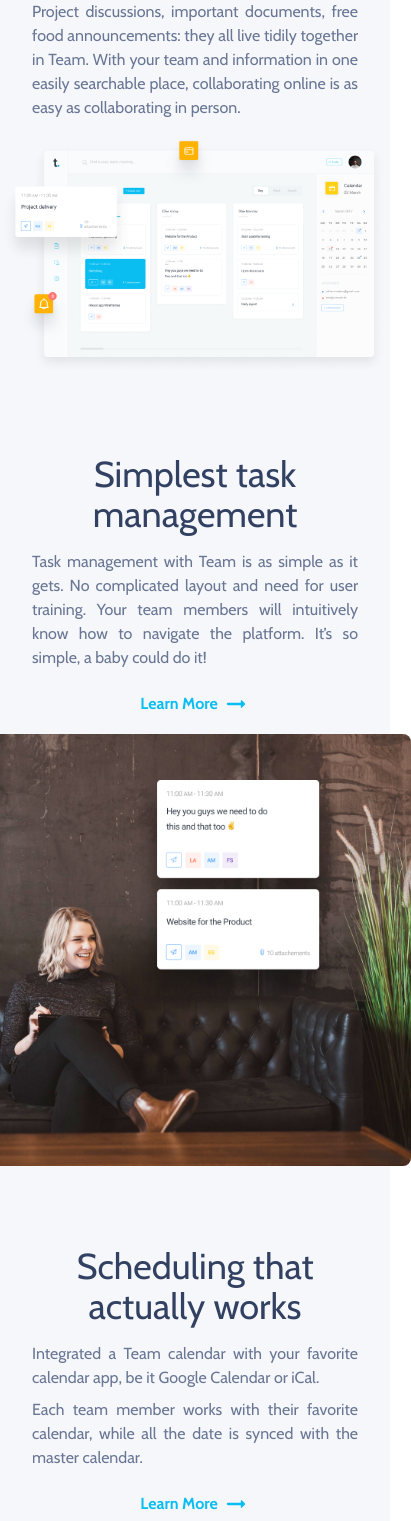
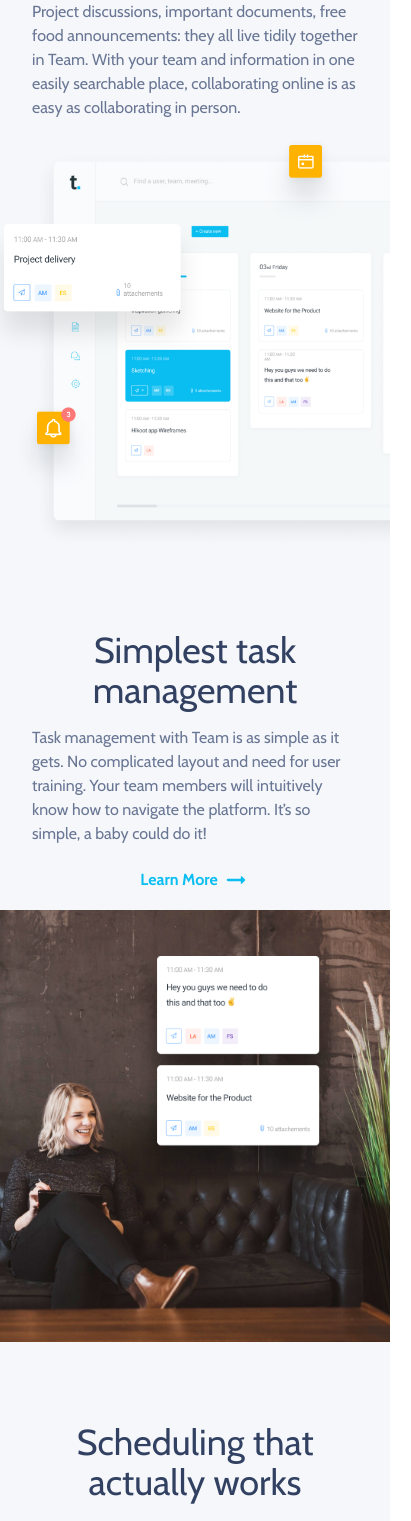
Before and after one commit to PurpleTurtl04/Team-App, a React (Vite) app in the folder team-app/: page / in a window 390 px wide. Shown: the part 1020-2541 px from the top of the page, 411 px wide, since content can reach past the window. Built offline with nearby package versions, Linux system fonts and the light colour scheme.

Commit message:
Added xs breakpoint to adjust paragraph justification on smaller screen sizes

```diff
--- a/team-app/src/App.css
+++ b/team-app/src/App.css
@@ -12,6 +12,7 @@
     /* Fonts */
     --font-cabin: 'Cabin', sans-serif;
     /* Breakpoints */
+    --breakpoint-xs: 30rem;
     --breakpoint-3xl: 121rem; /* 120rem is 1920px */
 }
 
--- a/team-app/src/App.jsx
+++ b/team-app/src/App.jsx
@@ -7,7 +7,7 @@ function App() {
     return (
         // Consider adding 3xl:container class if that works better than max-w-7xl
         <div className='font-cabin bg-teamapp-white'>
-            <div className='3xl:container mx-auto'>
+            <div className='3xl:container mx-auto overflow-hidden'>
                 <header>
                     <Hero />
                 </header>
--- a/team-app/src/components/Footer.jsx
+++ b/team-app/src/components/Footer.jsx
@@ -85,7 +85,7 @@ function Footer() {
                             <input
                                 type='email'
                                 id='email-address'
-                                className='relative w-64 rounded-sm bg-white/10 p-5 text-sm text-white/80 shadow-lg'
+                                className='relative w-60 rounded-sm bg-white/10 p-5 text-sm text-white/80 shadow-lg xl:w-64'
                                 placeholder='name@example.com'
                             />
                             <button
--- a/team-app/src/components/HubSection.jsx
+++ b/team-app/src/components/HubSection.jsx
@@ -30,11 +30,11 @@ function HubSection() {
         <div className='3xl:container 3xl:mx-auto mb-20 flex flex-col gap-4 overflow-hidden md:mb-35 lg:flex-row'>
             {/* Column 1 Content */}
             <div className='flex flex-1 flex-col items-center justify-center px-8 lg:pl-0'>
-                <div className='flex flex-col items-center lg:ml-[10%] lg:items-start xl:ml-0'>
-                    <h2 className='text-teamapp-darkblue mb-4 max-w-xs text-center text-4xl md:max-w-sm md:text-left lg:text-5xl/15'>
+                <div className='xl-items-center flex flex-col items-center lg:ml-[10%] lg:items-start 2xl:ml-0'>
+                    <h2 className='text-teamapp-darkblue mb-4 max-w-xs text-center text-4xl md:max-w-sm md:text-left lg:text-5xl/15 2xl:max-w-none'>
                         <span className='lg:-ml-1'>Your</span> hub for teamwork
                     </h2>
-                    <p className='text-teamapp-grey max-w-88 text-justify lg:max-w-105 lg:text-left'>
+                    <p className='text-teamapp-grey xs:text-justify max-w-88 text-left lg:max-w-105 lg:text-left'>
                         Project discussions, important documents, free food
                         announcements: they all live tidily together in Team.
                         With your team and information in one easily searchable
@@ -45,7 +45,7 @@ function HubSection() {
             </div>
 
             {/* Column 2 Content */}
-            <div className='mr-1 flex flex-1 justify-center lg:mr-0'>
+            <div className='mr-1 flex flex-1 translate-x-30 justify-center sm:translate-x-0 lg:mr-0'>
                 <img
                     src={
                         screenSize.width < breakpointSmall ||
@@ -54,6 +54,7 @@ function HubSection() {
                             : dashboardLargeImage
                     }
                     alt='sample app dashboard'
+                    className='min-w-2xl'
                 />
             </div>
         </div>
--- a/team-app/src/components/ScheduleSection.jsx
+++ b/team-app/src/components/ScheduleSection.jsx
@@ -10,11 +10,11 @@ function ScheduleSection() {
                     <h2 className='text-teamapp-darkblue mb-4 max-w-xs text-center text-4xl md:max-w-md md:text-left lg:text-5xl/15'>
                         Scheduling that actually works
                     </h2>
-                    <p className='text-teamapp-grey max-w-105 text-justify md:text-left'>
+                    <p className='text-teamapp-grey xs:text-justify max-w-105 text-left md:text-left'>
                         Integrated a Team calendar with your favorite calendar
                         app, be it Google Calendar or iCal.
                     </p>
-                    <p className='text-teamapp-grey max-w-105 pt-2 text-justify md:text-left'>
+                    <p className='text-teamapp-grey xs:text-justify max-w-105 pt-2 text-left md:text-left'>
                         Each team member works with their favorite calendar,
                         while all the date is synced with the master calendar.
                     </p>
--- a/team-app/src/components/TaskSection.jsx
+++ b/team-app/src/components/TaskSection.jsx
@@ -19,7 +19,7 @@ function TaskSection() {
                     <h2 className='text-teamapp-darkblue mb-4 max-w-xs text-center text-4xl md:max-w-md md:text-left lg:text-5xl/15'>
                         Simplest task management
                     </h2>
-                    <p className='text-teamapp-grey max-w-105 text-justify md:text-left'>
+                    <p className='text-teamapp-grey xs:text-justify max-w-105 text-left md:text-left'>
                         Task management with Team is as simple as it gets. No
                         complicated layout and need for user training. Your team
                         members will intuitively know how to navigate the
```
